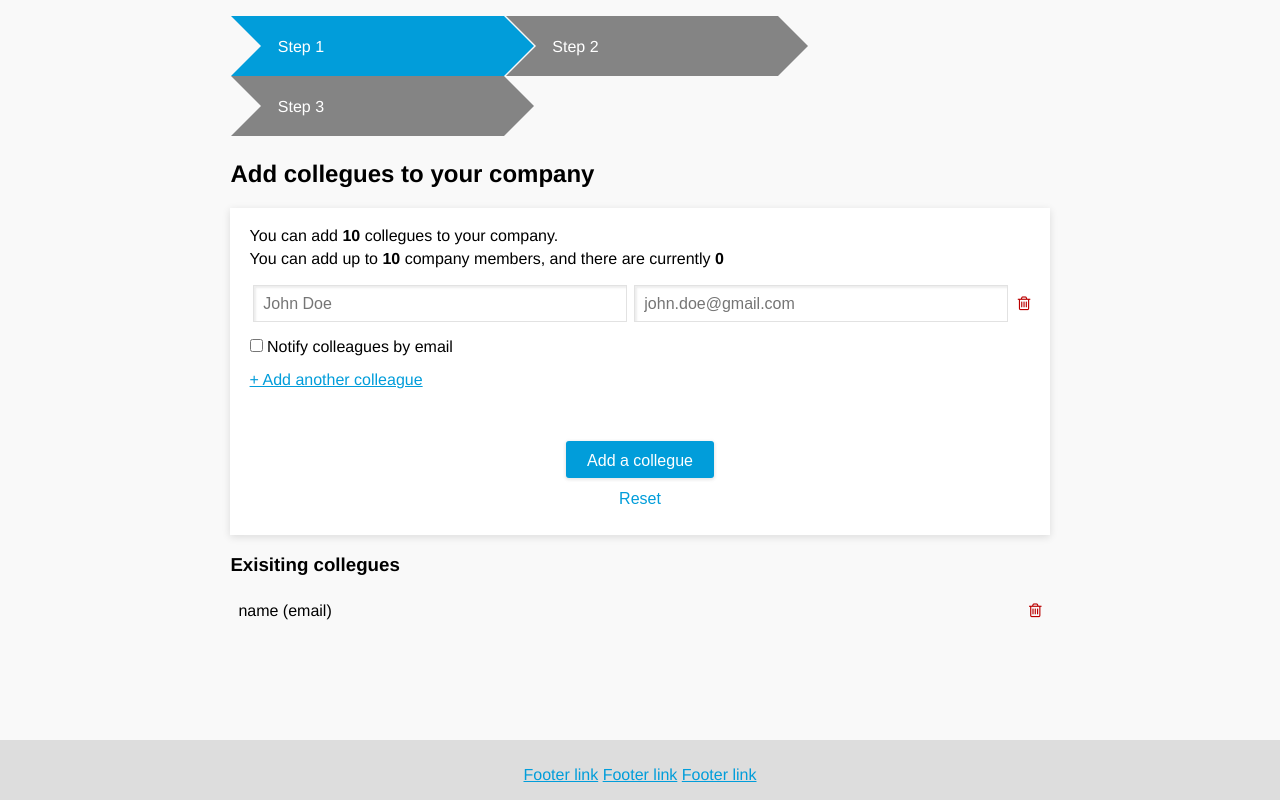
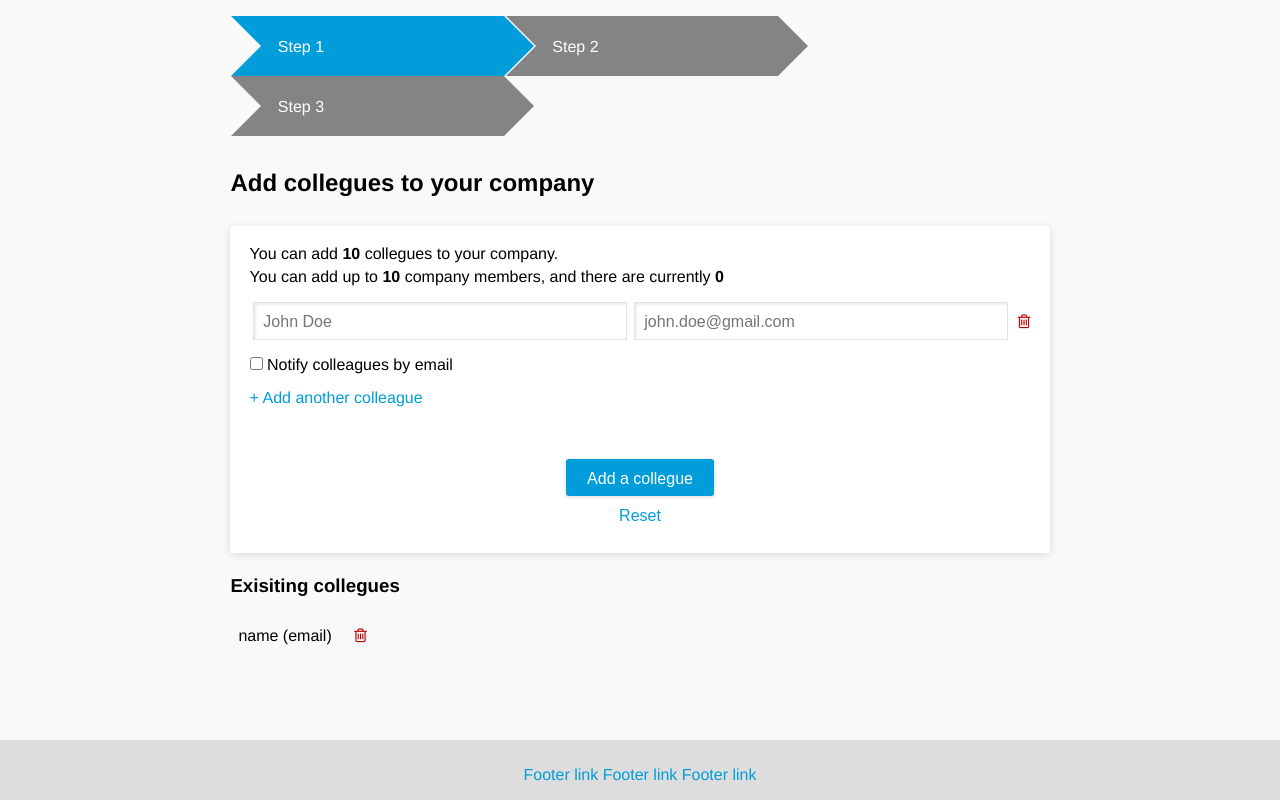
Before and after one commit to tohjg/idf-frontend, a website: page src/index.html in a window 1280 px wide. Drawn offline with nearby package versions, Linux system fonts and the light colour scheme.

Commit message:
fixed some UI inconsistence from the mockup

```diff
--- a/src/styles/main.css
+++ b/src/styles/main.css
@@ -9,6 +9,11 @@ body {
 
 a {
   color: #019DDA;
+  text-decoration: none;
+}
+
+a:hover {
+  text-decoration: underline;
 }
 
 button {
@@ -22,6 +27,10 @@ button {
   -webkit-box-shadow: 0px 1px 3px 1px rgba(138,138,138,0.2);
   -moz-box-shadow: 0px 1px 3px 1px rgba(138,138,138,0.2);
   box-shadow: 0px 1px 3px 1px rgba(138,138,138,0.2);
+}
+
+h2, h3 {
+  margin: 1.2em 0;
 }
 
 input[type=text] {
@@ -169,5 +178,5 @@ footer {
 }
 
 .member-added li > .remove-member {
-  float: right;
+  margin-left: 1.4em;
 }
```
